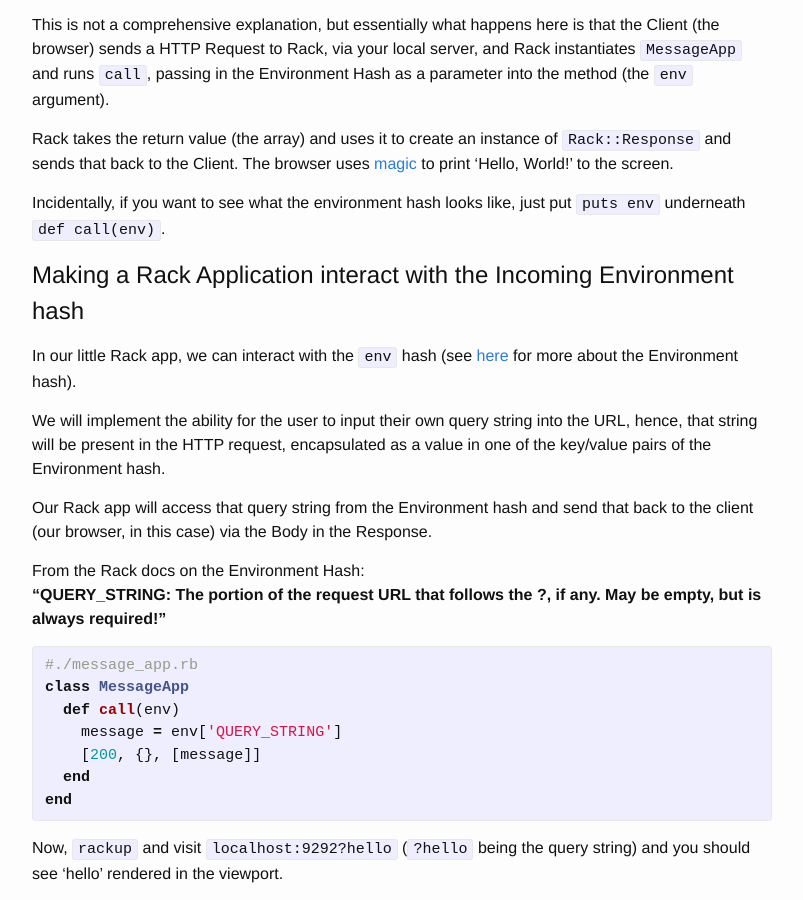
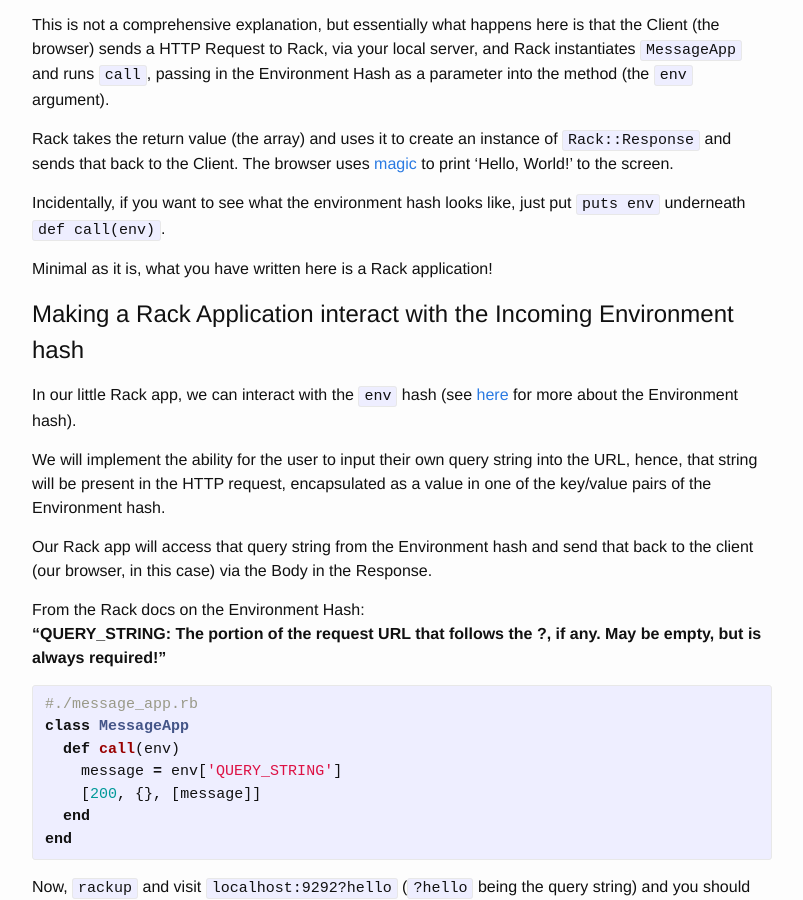
Before and after one commit to Yorkshireman/yorkshireman.github.io, a Jekyll site: the page built from _posts/2016-05-03-rack-and-rack-middleware.md, in a window 1280 px wide and 900 px high, scrolled down 1206 px. Shown: the whole window, without its empty margins (238-1041 px from the left). Built offline with Jekyll 4.4.1, drawn with Linux system fonts in a browser that asks for light colours.

Commit message:
improve rack middleware post

```diff
--- a/_posts/2016-05-03-rack-and-rack-middleware.md
+++ b/_posts/2016-05-03-rack-and-rack-middleware.md
@@ -56,6 +56,8 @@ This is not a comprehensive explanation, but essentially what happens here is th
 Rack takes the return value (the array) and uses it to create an instance of `Rack::Response` and sends that back to the Client. The browser uses [magic](http://www.oxforddictionaries.com/definition/english/magic) to print 'Hello, World!' to the screen.
 
 Incidentally, if you want to see what the environment hash looks like, just put `puts env` underneath `def call(env)`.
+
+Minimal as it is, what you have written here is a Rack application!
 
 Making a Rack Application interact with the Incoming Environment hash
 ---
```
